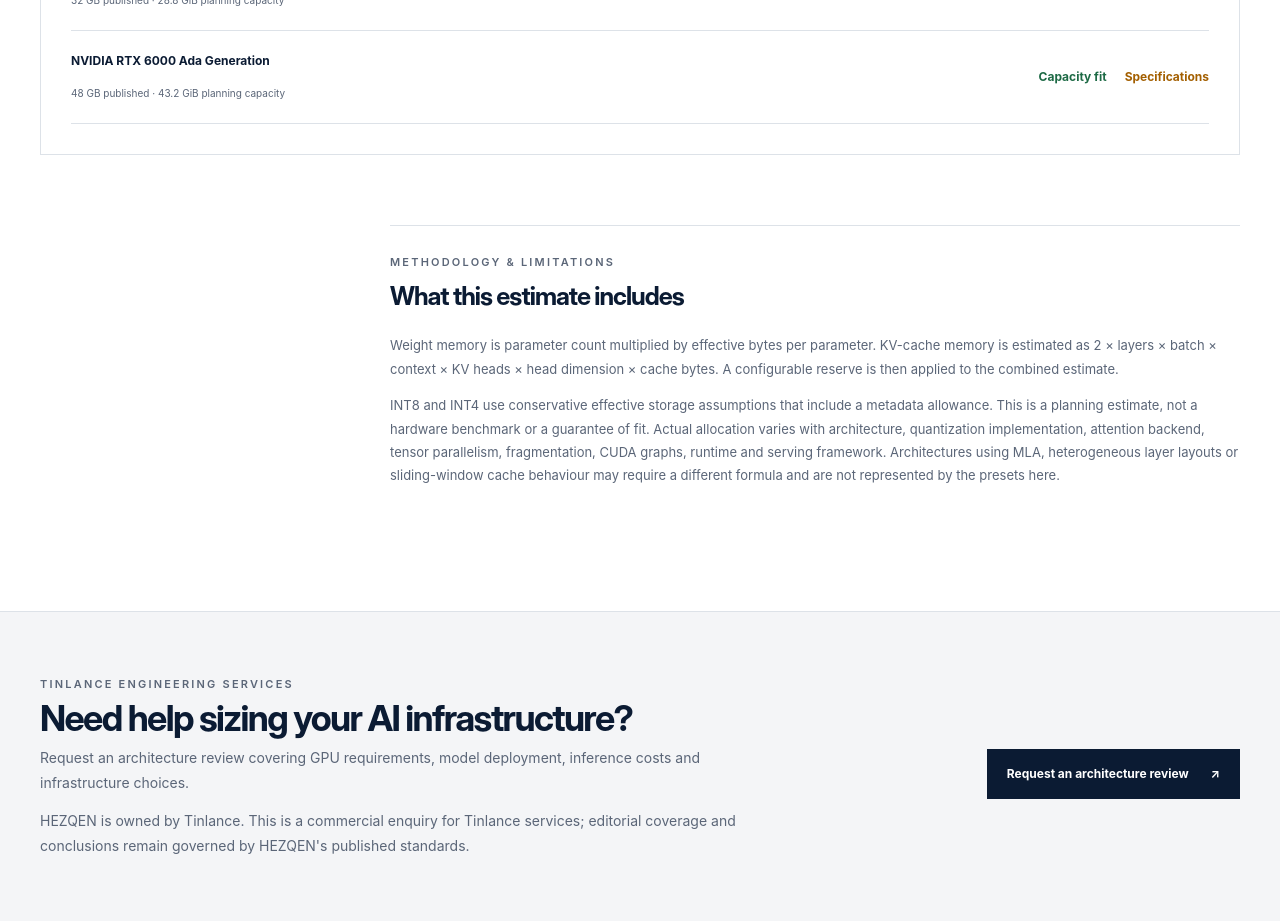
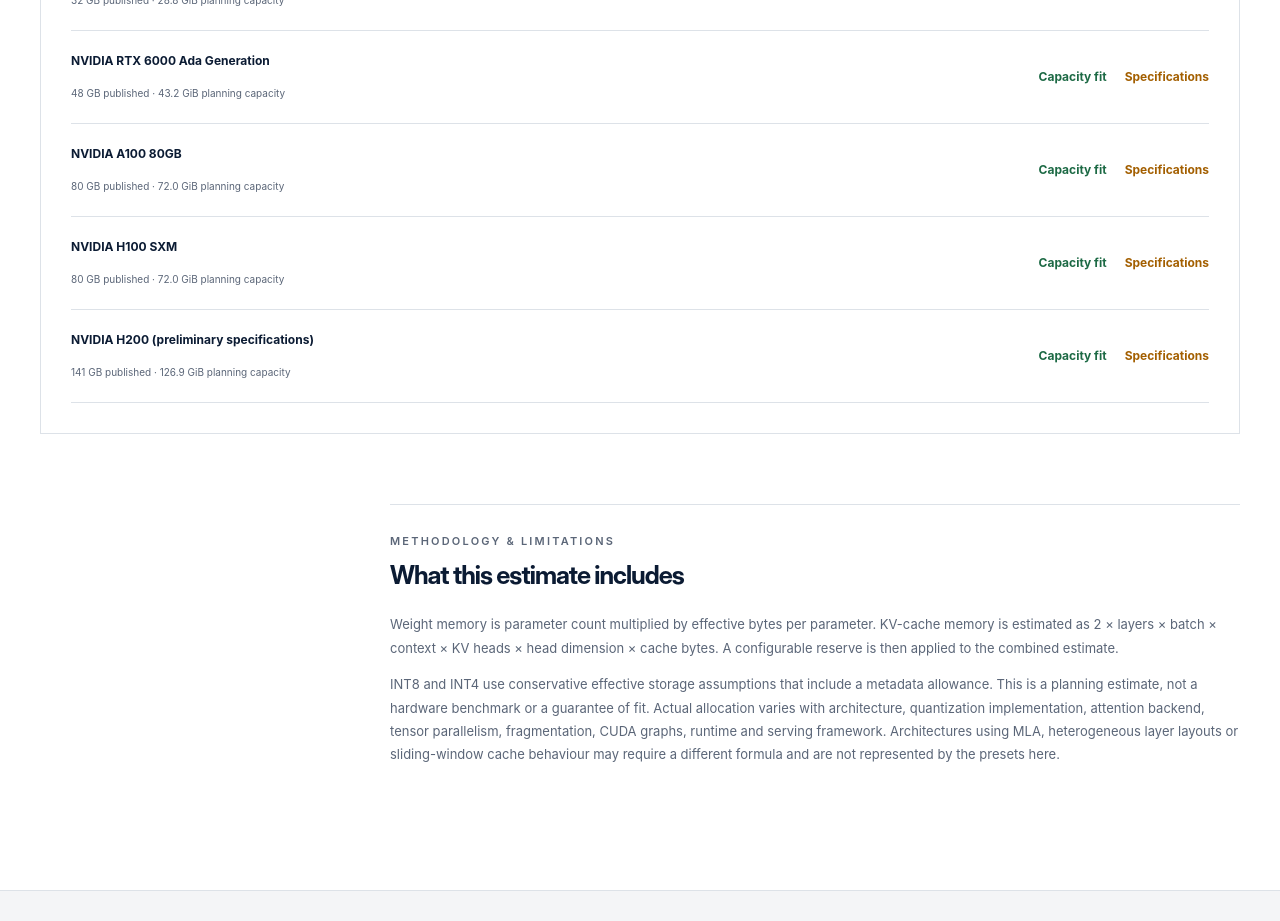
Before and after one commit to LloydCoder/hezqen, a Next.js app: page /labs/vram in a window 1280 px wide. Shown: the part 1700-2621 px from the top of the page. Built offline with nearby package versions, Linux system fonts and the light colour scheme; no server answers.

Commit message:
feat: include data-center GPU memory capacities

```diff
--- a/src/domain/labs/gpu-capacity.ts
+++ b/src/domain/labs/gpu-capacity.ts
@@ -29,6 +29,24 @@ export const GPU_CATALOG = [
     memoryGiB: 48,
     sourceUrl: "https://www.nvidia.com/en-us/products/workstations/rtx-6000/",
   },
+  {
+    id: "a100-80gb",
+    name: "NVIDIA A100 80GB",
+    memoryGiB: 80,
+    sourceUrl: "https://www.nvidia.com/en-us/data-center/a100/",
+  },
+  {
+    id: "h100-sxm-80gb",
+    name: "NVIDIA H100 SXM",
+    memoryGiB: 80,
+    sourceUrl: "https://resources.nvidia.com/en-us-gpu-resources/h100-datasheet-24306",
+  },
+  {
+    id: "h200-141gb",
+    name: "NVIDIA H200 (preliminary specifications)",
+    memoryGiB: 141,
+    sourceUrl: "https://www.nvidia.com/en-us/data-center/h200/",
+  },
 ] as const satisfies readonly GpuCapacity[];
 
 export function assessSingleGpuCapacity(
```
